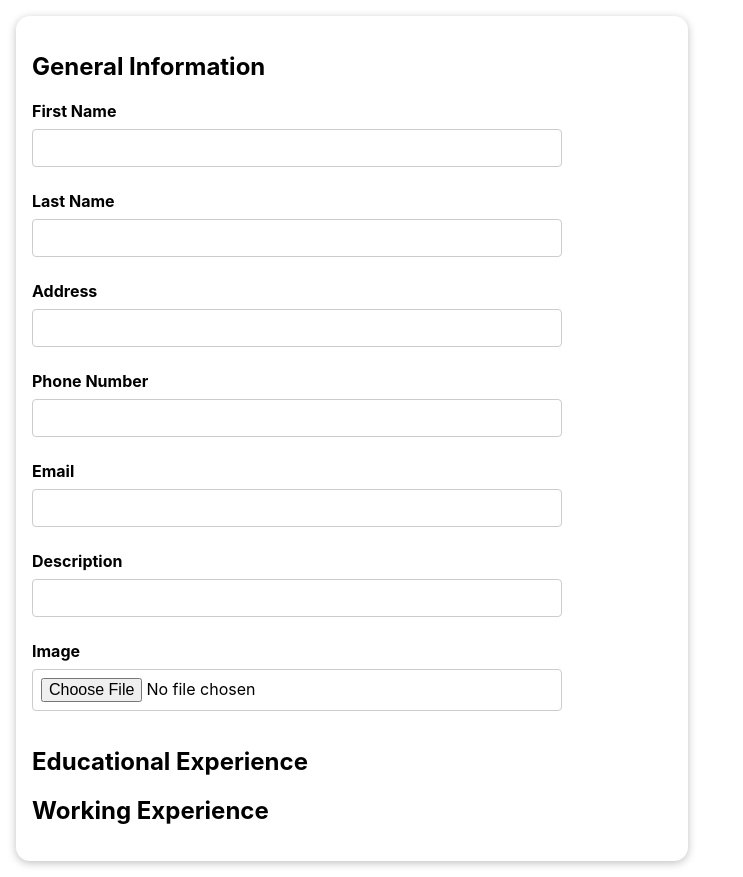
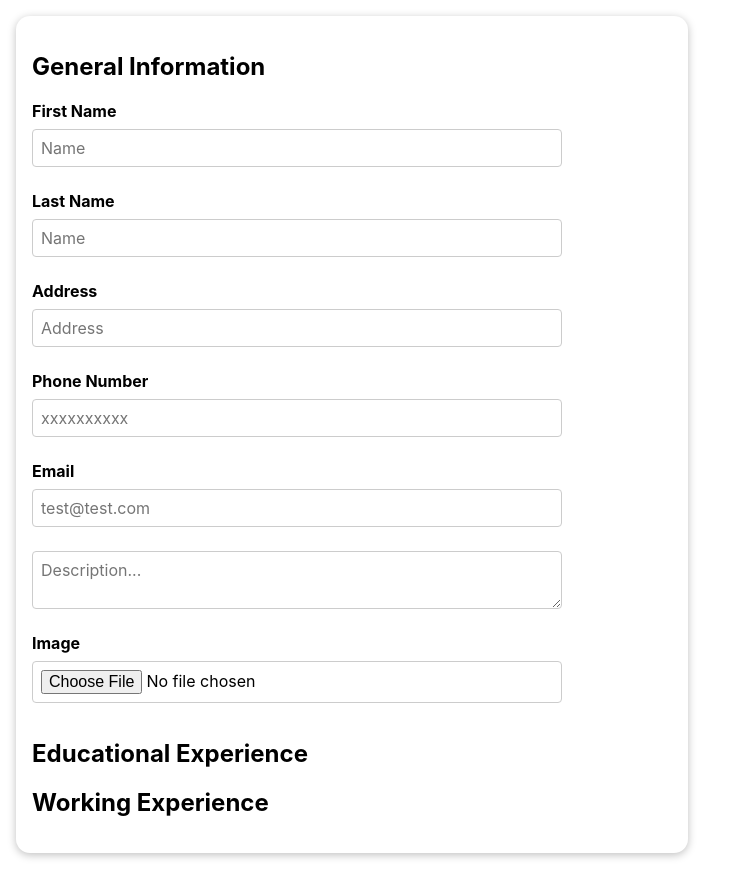
Before and after one commit to mohameddjebloun/cv-application, a React (Create React App) app: page / in a window 1280 px wide. Shown: the whole page, without its empty margins (0-743 px from the left). Built offline with nearby package versions, Linux system fonts and the light colour scheme; the HTML template or start-up script is replaced by a standard one.

Commit message:
Switch the input divs with the Input component The reason for that is to keep the jsx leaner And also switched description to a textarea to give the user more space

```diff
--- a/src/components/CvForm/GeneralInformation/GeneralInformation.js
+++ b/src/components/CvForm/GeneralInformation/GeneralInformation.js
@@ -1,5 +1,6 @@
 //Imports
 import useInput from "../../../hooks/use-input";
+import Input from "../../UI/Input";
 //Validation functions
 const isEmail = (value) =>
     /^\w+([\.-]?\w+)*@\w+([\.-]?\w+)*(\.\w{2,3})+$/.test(value);
@@ -90,110 +91,101 @@ const GeneralInformation = (props) => {
     //Return the jsx
     return (
         <div className={props.wrapperClass}>
-            <div className={firstNameClasses}>
-                <label htmlFor="firstName">First Name</label>
-                <input
+            <Input
+                classes={firstNameClasses}
                 type="text"
                 id="firstName"
+                labelValue={"First Name"}
                 value={firstNameValue}
+                placeHolder="Name"
                 onChange={firstNameChangeHandler}
                 onBlur={firstNameBlurHandler}
             />
+
             {firstNameHasError && (
-                    <p className={props.errorClass}>
-                        Please enter a first name.
-                    </p>
+                <p className={props.errorClass}>Please enter a first name.</p>
             )}
-            </div>
-            <div className={lastNameClasses}>
-                <label htmlFor="lastName">Last Name</label>
-                <input
+            <Input
+                classes={lastNameClasses}
                 type="text"
                 id="lastName"
+                labelValue={"Last Name"}
                 value={lastNameValue}
+                placeHolder="Name"
                 onChange={lastNameChangeHandler}
                 onBlur={lastNameBlurHandler}
             />
+
             {lastNameHasError && (
-                    <p className={props.errorClass}>
-                        Please enter a last name.
-                    </p>
+                <p className={props.errorClass}>Please enter a last name.</p>
             )}
-            </div>
-            <div className={addressClasses}>
-                <label htmlFor="address">Address</label>
-                <input
+            <Input
+                classes={addressClasses}
                 type="text"
                 id="address"
+                labelValue={"Address"}
                 value={addressValue}
+                placeHolder="Address"
                 onChange={addressChangeHandler}
                 onBlur={addressBlurHandler}
             />
+
             {addressHasError && (
                 <p className={props.errorClass}>Please enter an address.</p>
             )}
-            </div>
-            <div className={phoneNumberClasses}>
-                <label htmlFor="phoneNumber">Phone Number</label>
-                <input
+            <Input
+                classes={phoneNumberClasses}
                 type="text"
                 id="phoneNumber"
+                labelValue={"Phone Number"}
                 value={phoneNumberValue}
+                placeHolder="xxxxxxxxxx"
                 onChange={phoneNumberChangeHandler}
                 onBlur={phoneNumberBlurHandler}
             />
+
             {phoneNumberHasError && (
                 <p className={props.errorClass}>
                     Please enter a valid phone number.
                 </p>
             )}
-            </div>
-            <div className={emailClasses}>
-                <label htmlFor="email">Email</label>
-                <input
+            <Input
+                classes={emailClasses}
                 type="text"
                 id="email"
+                labelValue={"Email"}
                 value={emailValue}
+                placeHolder="test@test.com"
                 onChange={emailChangeHandler}
                 onBlur={emailBlurHandler}
             />
+
             {emailHasError && (
-                    <p className={props.errorClass}>
-                        Please enter a valid email.
-                    </p>
+                <p className={props.errorClass}>Please enter a valid email.</p>
             )}
-            </div>
-            <div className={descriptionClasses}>
-                <label htmlFor="description">Description</label>
-                <input
-                    type="text"
-                    id="description"
+            <textarea
+                className={descriptionClasses}
+                placeholder="Description..."
                 value={descriptionValue}
                 onChange={descriptionChangeHandler}
                 onBlur={descriptionBlurHandler}
-                />
+            ></textarea>
             {descriptionHasError && (
-                    <p className={props.errorClass}>
-                        Please enter a description.
-                    </p>
+                <p className={props.errorClass}>Please enter a description.</p>
             )}
-            </div>
-            <div className={imageClasses}>
-                <label htmlFor="image">Image</label>
-                <input
+            <Input
+                classes={imageClasses}
                 type="file"
                 id="image"
-                    accept="image/*"
+                labelValue={"Image"}
                 value={imageValue}
                 onChange={imageChangeHandler}
                 onBlur={imageBlurHandler}
             />
+
             {imageHasError && (
-                    <p className={props.errorClass}>
-                        Please upload an image file.
-                    </p>
+                <p className={props.errorClass}>Please upload an image file.</p>
             )}
-            </div>
         </div>
     );
 };
```
Lines whose indentation alone changed are shown as unchanged.
